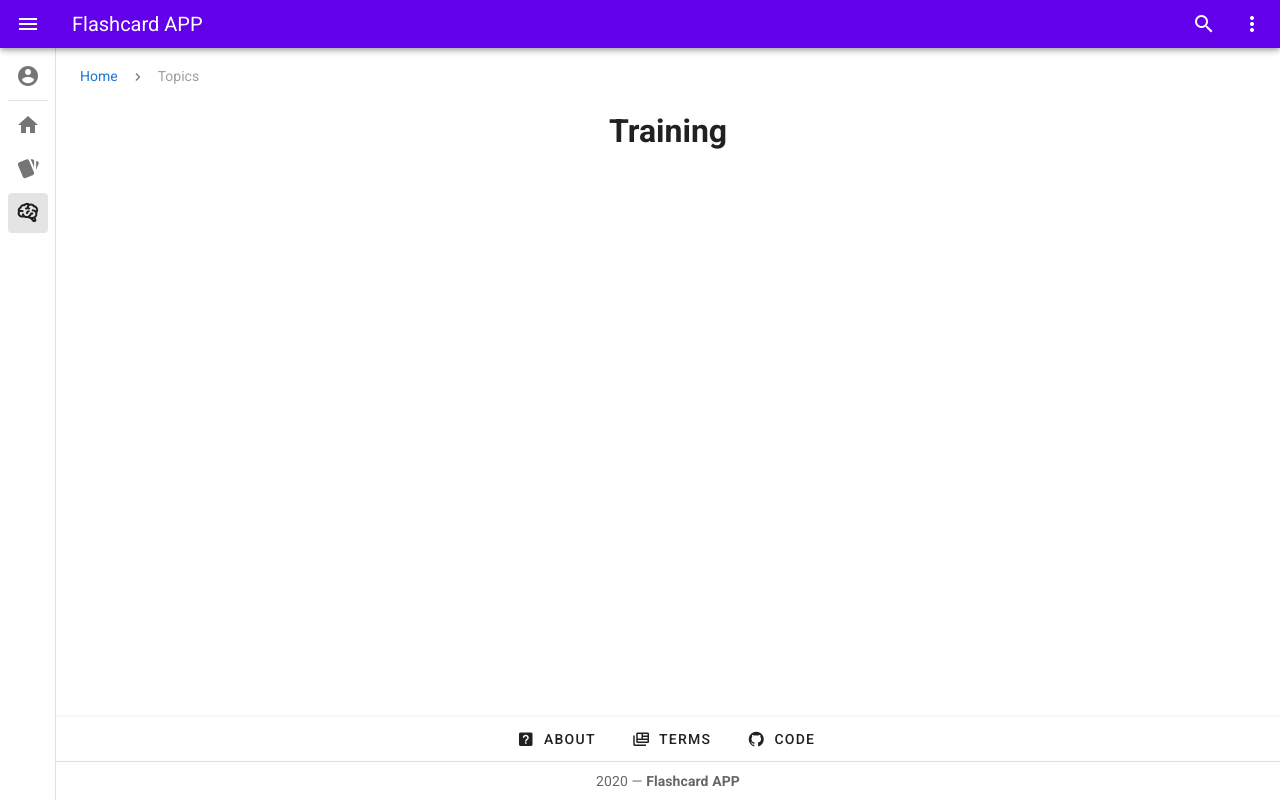
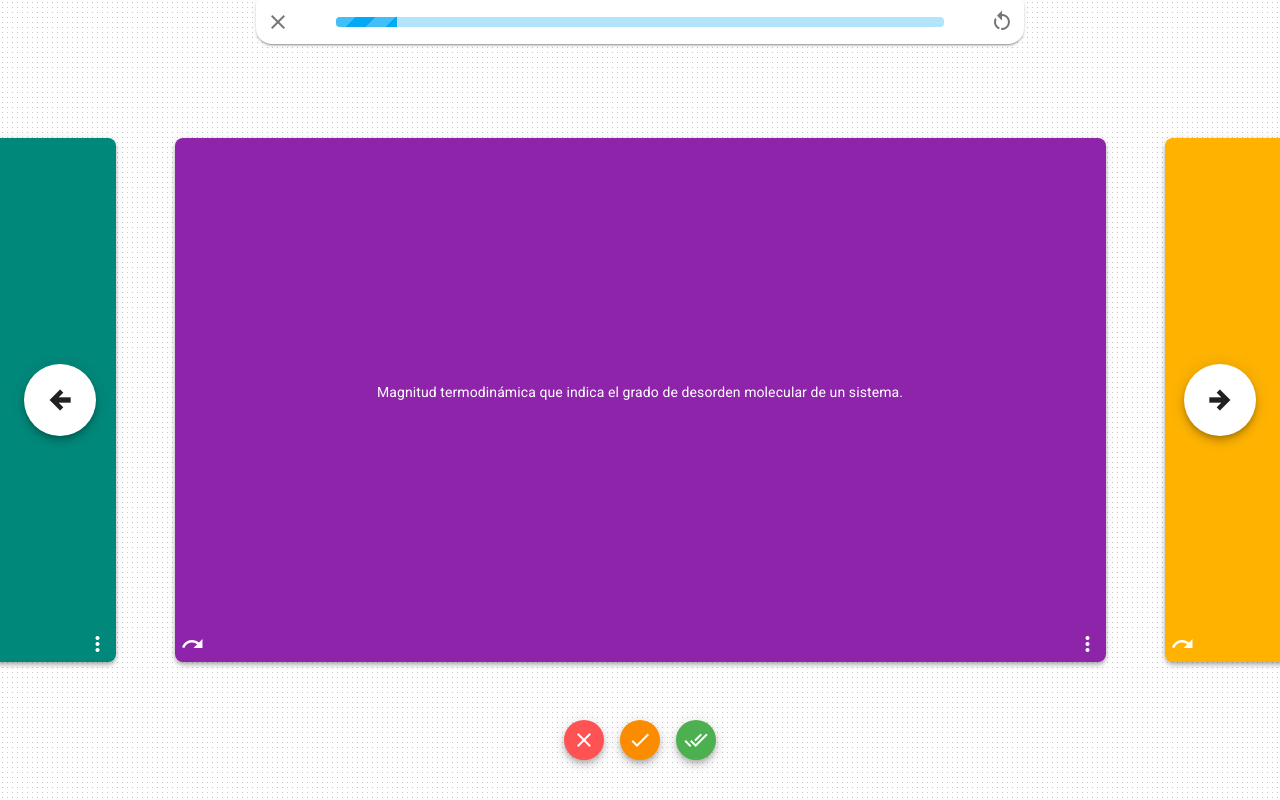
Before and after one commit to motiontx/flashcard-app, a Vue app in the folder frontend/: page /training in a window 1280 px wide. Built offline with nearby package versions, Linux system fonts and the light colour scheme.

Commit message:
Added Training View
● Using Glide.js as a dependency since the Vuetify carousel does not satisfy the requirements (also applies to vue-glide).
● Minor changes

```diff
--- a/frontend/package.json
+++ b/frontend/package.json
@@ -7,6 +7,7 @@
     "build": "vue-cli-service build"
   },
   "dependencies": {
+    "@glidejs/glide": "^3.4.1",
     "axios": "^0.19.2",
     "core-js": "^3.6.4",
     "register-service-worker": "^1.7.1",
--- a/frontend/src/App.vue
+++ b/frontend/src/App.vue
@@ -2,7 +2,7 @@
 <v-app>
 
   <!-- Drawer -->
-  <v-navigation-drawer class="drawer" v-model="drawer" clipped :mini-variant="miniVariant" app>
+  <v-navigation-drawer v-if="!training" class="drawer" v-model="drawer" clipped :mini-variant="miniVariant" app>
     <v-list dense nav>
       <v-list-item to="/profile">
         <v-list-item-icon>
@@ -25,7 +25,7 @@
   </v-navigation-drawer>
 
   <!-- App Bar -->
-  <v-app-bar color="deep-purple accent-4" dense dark clipped-left app>
+  <v-app-bar v-if="!training" color="deep-purple accent-4" dense dark clipped-left app>
     <v-app-bar-nav-icon class="navIcon" @click.stop="miniVariant = !miniVariant"></v-app-bar-nav-icon>
     <v-toolbar-title>Flashcard APP</v-toolbar-title>
     <v-spacer></v-spacer>
@@ -48,7 +48,7 @@
   </v-app-bar>
 
   <!-- Bottom Nav -->
-  <v-bottom-navigation class="bottomNav" v-model="bottomNav" color="deep-purple accent-4" grow shift app>
+  <v-bottom-navigation v-if="!training" class="bottomNav" v-model="bottomNav" color="deep-purple accent-4" grow shift app>
     <v-btn v-for="item in itemsBottomNav" :key="item.title" :to="item.link" link>
       <span>{{ item.title }}</span>
       <v-icon>{{ item.icon }}</v-icon>
@@ -57,7 +57,7 @@
 
   <!-- Main -->
   <v-main>
-    <v-breadcrumbs :items="itemsBreadcrumb" class="pb-0 breadcrumbs">
+    <v-breadcrumbs v-if="!training" :items="itemsBreadcrumb" class="pb-0 breadcrumbs">
       <template v-slot:divider>
         <v-icon>mdi-chevron-right</v-icon>
       </template>
@@ -70,7 +70,7 @@
   </v-main>
 
   <!-- Footer -->
-  <v-footer class="footer" inset padless app absolute>
+  <v-footer v-if="!training" class="footer" inset padless app absolute>
     <v-card tile width="100%" class="text-center">
       <v-card-text class="pa-1">
         <v-btn v-for="item in itemsFooter" :key="item.title" text rounded :to="item.link" class="mx-1">
@@ -95,6 +95,9 @@
 </template>
 
 <script>
+
+import { mapState } from 'vuex'
+
 export default {
   name: 'App',
 
@@ -174,6 +177,10 @@ export default {
     ],
 
   }),
+
+  computed: {
+    ...mapState(['training']),
+  },
 };
 </script>
 
@@ -182,6 +189,8 @@ export default {
     font-family: "Forgetica";
     src: url("../public/fonts/SansForgetica-Regular.otf");
 }
+
+@import "node_modules/@glidejs/glide/src/assets/sass/glide.core";
 
 .bottomNav {
     display: none !important;
--- a/frontend/src/components/TopicCardNew.vue
+++ b/frontend/src/components/TopicCardNew.vue
@@ -1,5 +1,8 @@
 <template>
-<v-card elevation="12" rounded="lg" ripple to="/#" class="card">
+  <v-dialog v-model="dialog" persistent max-width="600px">
+
+    <template v-slot:activator="{ on, attrs }">
+      <v-card elevation="12" rounded="lg" v-bind="attrs" v-on="on" ripple class="card">
         <v-responsive :aspect-ratio="16/9">
           <div class="content">
             <v-icon size="128">mdi-plus</v-icon>
@@ -8,9 +11,40 @@
       </v-card>
     </template>
 
+    <v-card rounded="lg">
+
+      <v-card-title>
+        <span class="headline">New Topic</span>
+      </v-card-title>
+
+      <v-form class="pa-6 pb-0">
+        <v-row dense>
+          <v-col cols="12" class="inputCol">
+            <v-text-field label="Name" required outlined></v-text-field>
+          </v-col>
+          <v-col cols="12" class="inputCol">
+            <v-text-field label="Description" rows="2" outlined></v-text-field>
+          </v-col>
+          <v-col cols="auto" class="ml-auto inputCol">
+            <v-btn color="error" @click="dialog = false">Cancel</v-btn>
+            <v-btn class="ml-2" type="submit" color="success" @click="dialog = false">Add</v-btn>
+          </v-col>
+        </v-row>
+      </v-form>
+
+    </v-card>
+
+  </v-dialog>
+
+</template>
+
 <script>
 export default {
   name: 'topicCardNew',
+
+  data: () => ({
+    dialog: false,
+  }),
 
   computed: {
     randomImg() {
@@ -23,6 +57,8 @@ export default {
 <style lang="scss" scoped>
 .card {
     height: 100%;
+    display: flex;
+    align-items: center;
 }
 
 .content {
@@ -33,4 +69,10 @@ export default {
     justify-content: center;
     align-items: center;
 }
+
+.inputCol {
+    height: 5rem;
+    display: flex !important;
+    align-items: center !important;
+}
 </style>
--- a/frontend/src/store/index.js
+++ b/frontend/src/store/index.js
@@ -5,11 +5,12 @@ Vue.use(Vuex)
 
 export default new Vuex.Store({
   state: {
+    training: false,
   },
   mutations: {
+    joinTraining: (state) => state.training = true,
+    exitTraining: (state) => state.training = false,
   },
-  actions: {
-  },
-  modules: {
-  }
+  actions: {},
+  modules: {}
 })
--- a/frontend/src/views/Profile.vue
+++ b/frontend/src/views/Profile.vue
@@ -31,15 +31,13 @@
     <v-form class="pa-6 pb-0">
       <h2 class="mb-2">Account</h2>
       <v-divider class="mb-6"></v-divider>
-      <v-row dense>
+      <v-row>
         <v-col cols="12" md="6" class="inputCol">
           <v-text-field value="Vittorio" label="Name" outlined></v-text-field>
         </v-col>
         <v-col cols="12" md="6" class="inputCol">
           <v-text-field value="Retrivi" label="Surname" outlined></v-text-field>
         </v-col>
-      </v-row>
-      <v-row dense>
         <v-col cols="12" md="3" class="inputCol">
           <v-text-field type="date" label="Birthday" outlined></v-text-field>
         </v-col>
@@ -49,11 +47,9 @@
         <v-col cols="12" md="4" class="inputCol">
           <v-text-field value="Argentina" label="Country" outlined></v-text-field>
         </v-col>
-      </v-row>
-      <v-row dense>
-        <v-col cols="auto"class="ml-auto">
-            <v-btn class="mx-1">Cancel</v-btn>
-            <v-btn class="mx-1" color="success" type="submit">Update Account</v-btn>
+        <v-col cols="auto" class="ml-auto">
+          <v-btn>Cancel</v-btn>
+          <v-btn class="ml-2" color="success" type="submit">Update Account</v-btn>
         </v-col>
       </v-row>
     </v-form>
@@ -61,22 +57,18 @@
     <v-form class="pa-6">
       <h2 class="mb-2">Change Password</h2>
       <v-divider class="mb-6"></v-divider>
-      <v-row dense>
+      <v-row>
         <v-col cols="12" class="inputCol">
           <v-text-field type="password" label="Old password" outlined></v-text-field>
         </v-col>
-      </v-row>
-      <v-row dense>
         <v-col cols="12" md="6" class="inputCol">
           <v-text-field type="password" label="New password" outlined></v-text-field>
         </v-col>
         <v-col cols="12" md="6" class="inputCol">
           <v-text-field type="password" label="Confirm new password" outlined></v-text-field>
         </v-col>
-      </v-row>
-      <v-row dense>
-        <v-col cols="auto"class="ml-auto">
-            <v-btn class="mx-1" type="submit">Update Password</v-btn>
+        <v-col cols="auto" class="ml-auto">
+          <v-btn type="submit">Update Password</v-btn>
         </v-col>
       </v-row>
     </v-form>
@@ -116,7 +108,7 @@ export default {
     right: 0;
 }
 
-.username{
+.username {
     color: #fff;
     outline: none;
     text-align: center;
--- a/frontend/src/views/Training.vue
+++ b/frontend/src/views/Training.vue
@@ -1,17 +1,159 @@
 <template>
-<v-col class="mb-4 pa-5">
-  <h1 class="text-center mb-2">
-    Training
-  </h1>
-</v-col>
+<div class="training">
+  <v-card class="mx-auto pa-1 topBar" rounded="b-xl">
+    <v-btn class="buttonExit" icon to="/#">
+      <v-icon>mdi-close</v-icon>
+    </v-btn>
+    <v-progress-linear class="progressBar" color="light-blue" height="10" value="10" striped rounded></v-progress-linear>
+    <v-btn class="buttonExit" icon>
+      <v-icon>mdi-restart</v-icon>
+    </v-btn>
+  </v-card>
+  <div class="glide">
+    <div class="glide__track" data-glide-el="track">
+      <ul class="glide__slides">
+        <li v-for="i in 10" class="glide__slide">
+          <div class="flashcardBox">
+            <FlashCard class="flashcard" />
+          </div>
+        </li>
+      </ul>
+    </div>
+    <div class="glide__arrows" data-glide-el="controls">
+      <button class="pl-4 arrowLeft" data-glide-dir="<">
+        <v-btn fab x-large color="white" class="mx-2">
+          <v-icon>mdi-arrow-left-thick</v-icon>
+        </v-btn>
+      </button>
+      <button class="pr-4 arrowRight" data-glide-dir=">">
+        <v-btn fab x-large color="white" class="mx-2">
+          <v-icon>mdi-arrow-right-thick</v-icon>
+        </v-btn>
+      </button>
+    </div>
+  </div>
+
+  <div class="mx-auto controls">
+    <v-btn fab small color="error" class="mx-2">
+      <v-icon>mdi-close</v-icon>
+    </v-btn>
+    <v-btn fab small color="warning" class="mx-2">
+      <v-icon>mdi-check</v-icon>
+    </v-btn>
+    <v-btn fab small color="success" class="mx-2">
+      <v-icon>mdi-check-all</v-icon>
+    </v-btn>
+  </div>
+</div>
 </template>
 
 <script>
+import FlashCard from '@/components/FlashCard.vue'
+import Glide from '@glidejs/glide'
 export default {
   name: 'Training',
+
+  components: {
+    FlashCard,
+  },
+
+  created: function() {
+    this.$store.commit('joinTraining');
+  },
+
+  mounted: function() {
+    new Glide('.glide', {
+      type: 'carousel',
+      startAt: 1,
+      perView: 1,
+      peek: 150,
+    }).mount()
+  },
+
+  destroyed: function() {
+    this.$store.commit('exitTraining');
+  }
+
 };
 </script>
 
 <style lang="scss" scoped>
-// ...
+.training {
+    position: absolute;
+    top: 0;
+    left: 0;
+    width: 100vw;
+    height: 100vh;
+    background-image: radial-gradient(#c4c4c4 0.5px, transparent 0.5px);
+    background-size: calc(10 * 0.5px) calc(10 * 0.5px);
+    background-repeat: repeat;
+}
+
+.topBar {
+    position: absolute;
+    width: 60vw;
+    display: flex;
+    justify-content: space-between;
+    align-items: center;
+    z-index: 10;
+    left: 0;
+    right: 0;
+}
+
+.progressBar {
+    width: 80%;
+}
+
+.controls {
+    position: absolute;
+    width: 0;
+    bottom: 5vh;
+    display: flex;
+    justify-content: center;
+    align-items: center;
+    z-index: 10;
+    left: 0;
+    right: 0;
+}
+
+.glide__slides {
+    padding: 0;
+}
+
+.glide__slide {
+    padding: 0;
+    height: 100vh;
+    display: flex;
+    align-items: center;
+    justify-content: center;
+}
+
+.arrowLeft,
+.arrowRight {
+    position: absolute;
+    z-index: 50;
+    top: 0;
+    bottom: 0;
+    margin-top: auto;
+    margin-bottom: auto;
+    outline: 0;
+}
+.arrowLeft {
+    left: 0;
+}
+.arrowRight {
+    right: 0;
+}
+
+.flashcardBox {
+    width: 100%;
+    max-height: 50vh;
+    display: flex;
+    justify-content: center;
+    align-items: center;
+}
+
+.flashcard {
+    width: 95%;
+}
 </style>
```
Also changed, not shown: 1 other file (tests, documents, lock files or other folders). Lines whose indentation alone changed are shown as unchanged.
